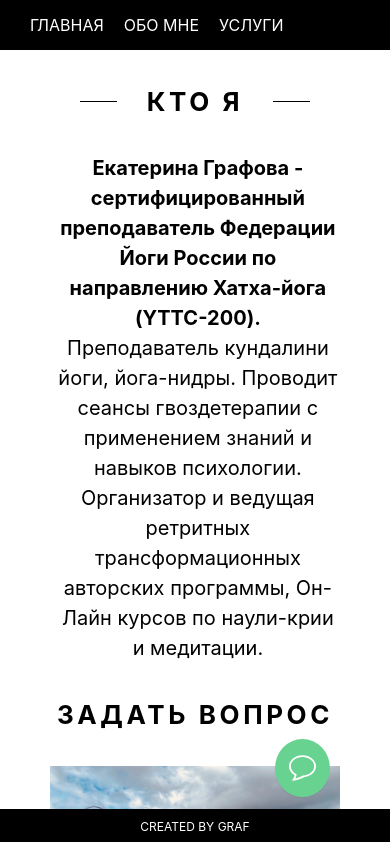
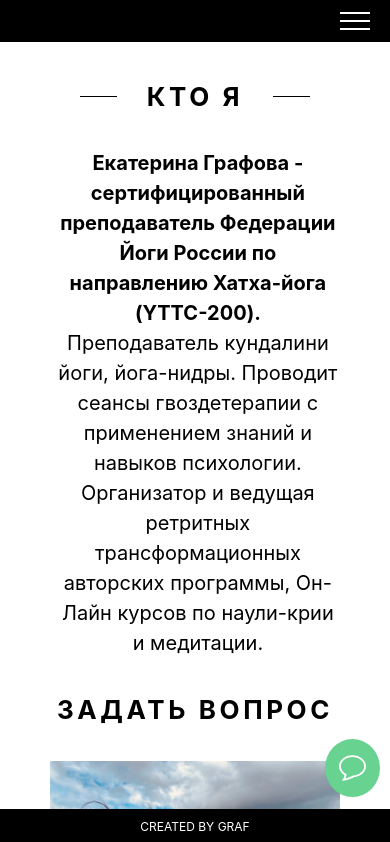
Before and after one commit to Graf4ik/yoga-app, a Next.js app: page / in a window 390 px wide. Shown: the top 842 px of the page. Built offline with nearby package versions, Linux system fonts and the light colour scheme.

Commit message:
Fix adaptive, add burger-menu

```diff
--- a/components/Header/Header.module.scss
+++ b/components/Header/Header.module.scss
@@ -2,7 +2,15 @@
   background-color: #000;
   display: flex;
   align-items: center;
-  height: 50px;
+  height: 5vh;
   padding: 0 20px;
   z-index: 90;
 }
+
+@media (max-width: 750px) {
+  .header {
+    position: fixed;
+    width: 100%;
+    top: 0;
+  }
+}
--- /dev/null
+++ b/components/Layout/Layout.module.scss
@@ -0,0 +1,3 @@
+.layout {
+  margin-top: 75px;
+}
--- a/components/Layout/Layout.tsx
+++ b/components/Layout/Layout.tsx
@@ -1,6 +1,6 @@
 import { FC, ReactNode } from 'react';
-import styles from 'pages/home/Home.module.scss';
 import { Box } from '@chakra-ui/react';
+import styles from './Layout.module.scss';
 import Header from '../Header/Header';
 import Footer from '../Footer/Footer';
 
--- a/components/LocationMap/LocationMap.module.scss
+++ b/components/LocationMap/LocationMap.module.scss
@@ -8,3 +8,15 @@
     width: 90vw;
   }
 }
+
+@media (max-width: 560px) {
+  .map {
+    width: 75vw;
+  }
+}
+
+@media (max-width: 370px) {
+  .map {
+    width: 80vw;
+  }
+}
--- a/components/Navbar/Navbar.module.scss
+++ b/components/Navbar/Navbar.module.scss
@@ -5,9 +5,11 @@
   justify-content: center;
   align-items: center;
   font-size: 16px;
+  position: relative;
 
   .links {
     height: 100%;
+    display: flex;
   }
 
   a {
@@ -24,4 +26,106 @@
       color: grey;
     }
   }
+
+  .open {
+    display: flex;
+  }
+
+  .menu {
+    position: absolute;
+    height: 200px;
+    width: 100vw;
+    background: #ffffff;
+    top: 100%;
+    z-index: 30;
+    display: flex;
+    align-items: center;
+    flex-direction: column;
+
+    a {
+      color: #000000;
+      margin-top: 10px;
+
+      &:hover {
+        font-weight: bold;
+      }
+    }
+  }
 }
+
+@media (max-width: 750px) {
+  .nav {
+    justify-content: flex-end;
+    cursor: pointer;
+
+    .links {
+      display: none;
+    }
+
+    .open {
+      position: fixed;
+      top: 5%;
+      width: 110%;
+      margin-right: -20px;
+      z-index: 33;
+      background: black;
+      display: flex;
+      align-items: center;
+      flex-direction: column;
+      padding-bottom: 30px;
+
+      a {
+        padding-top: 15px;
+      }
+    }
+
+    .navToggle {
+      .navToggleItem {
+        position: relative;
+        display: block;
+        height: 2px;
+        width: 30px;
+        background: #ffffff;
+
+        &::before,
+        &::after {
+          content: "";
+          width: 100%;
+          height: 2px;
+          background-color: #fff;
+          position: absolute;
+          z-index: 1;
+          left: 0;
+          transition: transform .2s linear;
+
+        }
+
+        &::after {
+          bottom: -8px;
+        }
+
+        &::before {
+          top: -8px;
+        }
+      }
+
+      .navToggleItem.active {
+        & {
+          background: none;
+        }
+
+        &::after {
+          bottom: 6px;
+          transform-origin: left top;
+          transform: rotate(45deg) translateX(-3px);
+        }
+
+        &::before {
+          top: 10px;
+          transform-origin: left bottom;
+          transform: rotate(-45deg) translateX(-3px);
+        }
+      }
+    }
+  }
+}
--- a/components/Navbar/Navbar.tsx
+++ b/components/Navbar/Navbar.tsx
@@ -1,7 +1,7 @@
 import Link from 'next/link';
 import { useRouter } from 'next/router';
-import React, { FC } from 'react';
-import { Navigation } from '../../shared/interfaces/interfaces';
+import React, { FC, useEffect, useState } from 'react';
+import { Navigation } from 'shared/interfaces/interfaces';
 import styles from './Navbar.module.scss';
 
 const navigation: Navigation[] = [
@@ -13,16 +13,34 @@ const navigation: Navigation[] = [
 ];
 
 const Navbar:FC<any> = () => {
+  const [isActive, setActive] = useState(false);
+  const router = useRouter();
+  const toggleClass = () => {
+    setActive(!isActive);
+  };
   const { pathname } = useRouter();
+
+  useEffect(() => {
+    const startHandler = () => setActive(false);
+    router.events.on('routeChangeStart', startHandler);
+    return () => router.events.off('routeChangeStart', startHandler);
+  });
 
   return (
     <nav className={styles.nav}>
-      <div className={styles.links}>
-        {navigation.map(({ id, title, path }) => (
+      <div className={isActive ? styles.open : styles.links}>
+        {navigation.map(({
+          id,
+          title,
+          path,
+        }) => (
           <Link key={id} href={path} legacyBehavior>
-            <a className={pathname === path ? (styles.active) as string : ''}>{title}</a>
+            <a className={pathname === path ? styles.active as string : ''}>{title}</a>
           </Link>
         ))}
+      </div>
+      <div className={styles.navToggle} onClick={toggleClass}>
+        <span className={isActive ? `${styles.navToggleItem} ${styles.active}` : styles.navToggleItem} />
       </div>
     </nav>
   );
--- a/pages/home/Home.module.scss
+++ b/pages/home/Home.module.scss
@@ -86,7 +86,7 @@
   height: 55px;
   position: fixed;
   bottom: 50px;
-  right: 60px;
+  right: 40px;
 
   .iconMessage {
     height: 30px;
@@ -132,6 +132,9 @@
       }
     }
   }
+  .messengers {
+    right: 20px;
+  }
 }
 
 @media (max-width: 560px) {
@@ -143,6 +146,9 @@
         }
       }
     }
+  }
+  .messengers {
+    right: 10px;
   }
 }
 
--- a/public/styles/globals.scss
+++ b/public/styles/globals.scss
@@ -18,6 +18,7 @@ body {
 main {
   position: relative;
   min-height: 76vh;
+  background: #ffffff;
   margin: 0 50px 50px 50px;
 }
 
```
